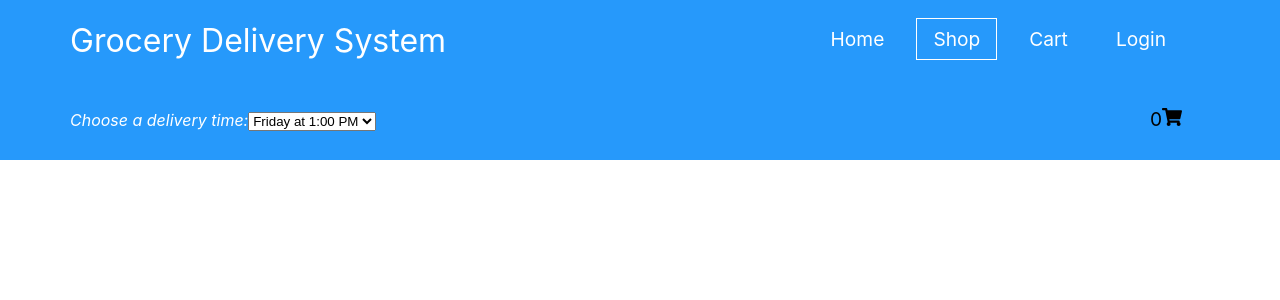
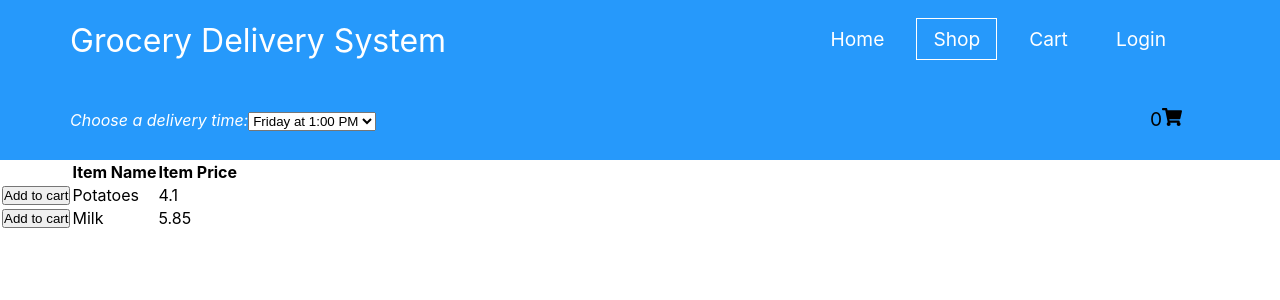
Before and after one commit to annaarroyo/OnlineGrocerySystem, a React (Create React App) app in the folder client/: page /search in a window 1280 px wide. Shown: the top 300 px of the page. Built offline with nearby package versions, Linux system fonts and the light colour scheme; no server answers.

Commit message:
Cart Page (not working)
Initial Cart Page push. Still trying to resolve errors.

```diff
--- a/client/src/App.js
+++ b/client/src/App.js
@@ -6,10 +6,19 @@ import Home from "./components/Pages/Home";
 import Login from "./components/Pages/Login";
 import Shop from "./components/Pages/Shop";
 import Profile from "./components/Pages/Profile";
+import Cart from "./components/Pages/Cart";
+
 class App extends Component {
-state = {
+  state = {
     data: null
   };
+
+  constructor(props) {
+    super(props)
+        this.state = {
+            cart: []
+        }
+  }
 
   componentDidMount() {
       // Call our fetch function below once the component mounts
@@ -31,6 +40,7 @@ state = {
   render() {
     return (
       <>
+
             <Router>
               <NavBar />
 
@@ -40,10 +50,12 @@ state = {
                   <Route exact path="/login"> <Login /> </Route>
                   <Route exact path="/search"> <Shop /> </Route>
                   <Route exact path="/profile"> <Profile /> </Route>
+                  <Route exact path="/cart"> <Cart /> </Route>
                 </Switch>
+
               </div>
             </Router>
-          </>
+      </>
     );
   }
 }
--- /dev/null
+++ b/client/src/components/Pages/Cart.js
@@ -0,0 +1,43 @@
+import React, {Component} from 'react';
+import '../css/Main.css';
+
+class Cart extends Component {
+    render() {
+        if(this.props.items) {
+            return <div id = "grocery-cart">
+                <p>Cart is empty</p>
+            </div>
+        }
+        return (
+            <>
+                <nav>
+                    <div id = "grocery-cart">
+
+                        <table>
+                            <tbody>
+                                <tr>
+                                    <th></th>
+                                    <th>Item Name</th>
+                                    <th>Item Price</th>
+                                </tr>
+                                {this.props.items.map((item, index) => {
+                                    return <tr id = {index}>
+                                        <td>
+                                            <button>
+                                                Add to cart
+                                            </button>
+                                        </td>
+                                        <td>{item.name}</td>
+                                        <td>{item.price}</td>
+                                    </tr>
+                                })}
+                            </tbody>
+                        </table>
+                    </div>
+                </nav>
+            </>
+        );
+    }
+}
+
+export default Cart;
--- a/client/src/components/Pages/Shop.js
+++ b/client/src/components/Pages/Shop.js
@@ -1,4 +1,4 @@
-import React, {Component} from "react";
+import React, {Component} from 'react';
 import CartImg from '../resources/shopping-cart-solid.svg';
 import '../css/Main.css';
 
@@ -10,118 +10,80 @@ import '../css/Main.css';
         id: 1,
         title: "Potatoes (4 ct)",
         price: 4.10,
-        image: require('./images/img01.jpg'),
-        category: "Produce",
-        img1: "https://stockx-360.imgix.net/Nike-LD-Waffle-Sacai-Black-Nylon/Images/Nike-LD-Waffle-Sacai-Black-Nylon/Lv2/img",
-        img2: ".jpg?auto=format,compress&q=90&updated_at=1606321430&w=1000",
-        cantidad: 1,
+
       },
       {
         id: 2,
         title: "Milk",
         price: 5.85,
-        image: require('./images/img02.jpg'),
-        category: "Dairy",
-        img1: "https://stockx-360.imgix.net/Nike-Dunk-Low-Off-White-Pine-Green/Images/Nike-Dunk-Low-Off-White-Pine-Green/Lv2/img",
-        img2: ".jpg?auto=format,compress&q=90&updated_at=1606319825&w=1000",
-        cantidad: 1
+
       },
       {
         id: 3,
         title: "Almonds",
         price: 5.13,
-        image: require('./images/img03.jpg'),
-        category: "Dry Goods",
-        img1: "https://stockx-360.imgix.net/Nike-Air-Force-1-Low-Supreme-Box-Logo-Black/Images/Nike-Air-Force-1-Low-Supreme-Box-Logo-Black/Lv2/img",
-        img2: ".jpg?auto=format,compress&q=90&updated_at=1606325289&w=1000",
-        cantidad: 1
+
       },
       {
         id: 4,
         title: "Steak",
         price: 12.82,
-        image: require('./images/img04.jpg'),
-        category: "Produce",
-        img1: "https://stockx-360.imgix.net/Nike-LD-Waffle-Sacai-White-Nylon/Images/Nike-LD-Waffle-Sacai-White-Nylon/Lv2/img",
-        img2: ".jpg?auto=format,compress&q=90&updated_at=1606325338&w=1000",
-        cantidad: 1
+
       },
       {
         id: 5,
         title: "Hot Dogs",
         price: 3.89,
-        image: require('./images/img05.jpg'),
-        category: "Produce",
-        img1: " https://stockx-360.imgix.net/Nike-Dunk-Low-SP-Kentucky/Images/Nike-Dunk-Low-SP-Kentucky/Lv2/img",
-        img2: ".jpg?auto=format,compress&q=90&updated_at=1606322330&w=1000",
-        cantidad: 1
+
       },
       {
         id: 6,
         title: "Beef Jerky",
         price: 1.94,
-        image: require('./images/img06.jpg'),
-        category: "Dry Goods",
-        img1: "https://stockx-360.imgix.net/Nike-Dunk-Low-Off-White-University-Red/Images/Nike-Dunk-Low-Off-White-University-Red/Lv2/img",
-        img2: ".jpg?auto=format,compress&q=90&updated_at=1606321824&w=1000",
-        cantidad: 1
+
       },
       {
         id: 7,
         title: "Cheese",
         price: 7.49,
-        image: require('./images/img07.jpg'),
-        category: "Dairy",
-        img1: "https://stockx-360.imgix.net/Nike-Air-Max-2-Light-Atmos/Images/Nike-Air-Max-2-Light-Atmos/Lv2/img",
-        img2: ".jpg?auto=format,compress&q=90&updated_at=1606320966&w=1000",
-        cantidad: 1
+
       },
       {
         id: 8,
         title: "Yogurt",
         price: 4.41,
-        image: require('./images/img08.jpg'),
-        category: "Dairy",
-        img1: "https://stockx-360.imgix.net/Nike-Air-Force-1-Low-Clot-Blue-Silk/Images/Nike-Air-Force-1-Low-Clot-Blue-Silk/Lv2/img",
-        img2: ".jpg?auto=format,compress&q=90&updated_at=1606325265&w=1000",
-        cantidad: 1
+
       },
       {
         id: 9,
         title: "Cereal",
         price: 3.07,
-        image: require('./images/img09.jpg'),
-        category: "Dry Goods",
-        img1: "https://stockx-360.imgix.net/Nike-Air-Max-90-OG-White-Particle-Grey-Volt/Images/Nike-Air-Max-90-OG-White-Particle-Grey-Volt/Lv2/img",
-        img2: ".jpg?auto=format,compress&q=90&updated_at=1606323250&w=1000",
-        cantidad: 1
+
       },
       {
         id: 10,
         title: "Grapes",
         price: 6.97,
-        image: require('./images/img10.jpg'),
-        category: "Produce",
-        img1: "https://stockx-360.imgix.net/Nike-Dunk-High-Black-Varsity-Maize/Images/Nike-Dunk-High-Black-Varsity-Maize/Lv2/img",
-        img2: ".jpg?auto=format,compress&q=90&updated_at=1609445259&w=1000",
-        cantidad: 1
+
       },
       {
         id: 11,
         title: "Celery",
         price: 3.03,
-        image: require('./images/img011.jpg'),
-        category: "Produce",
-        img1: "https://stockx-360.imgix.net/Nike-Air-Rubber-Dunk-Off-White-UNC/Images/Nike-Air-Rubber-Dunk-Off-White-UNC/Lv2/img",
-        img2: ".jpg?auto=format,compress&q=90&updated_at=1609438911&w=1000",
-        cantidad: 1
+
       },
     ],
   };*/
 
+const GROCERY_ITEMS = [
+    {name: "Potatoes", price: 4.10},
+    {name: "Milk", price: 5.85}
+]
+
 class Shop extends Component {
     render () {
 		return (
+		    <>
                 <nav className = "navbar">
                     <div className="nav-container">
                         <i className="nav-delivery">
@@ -139,7 +101,31 @@ class Shop extends Component {
                         </ul>
                     </div>
                 </nav>
-        )
+
+                <div id = "grocery-shop">
+                   <table>
+                       <tbody>
+                           <tr>
+                               <th></th>
+                               <th>Item Name</th>
+                               <th>Item Price</th>
+                           </tr>
+                           {GROCERY_ITEMS.map((item, index) => {
+                               return <tr id = {index}>
+                                   <td>
+                                       <button>
+                                           Add to cart
+                                       </button>
+                                   </td>
+                                   <td>{item.name}</td>
+                                   <td>{item.price}</td>
+                               </tr>
+                           })}
+                       </tbody>
+                   </table>
+                </div>
+            </>
+         );
     }
 }
 
```
Lines whose indentation alone changed are shown as unchanged.
